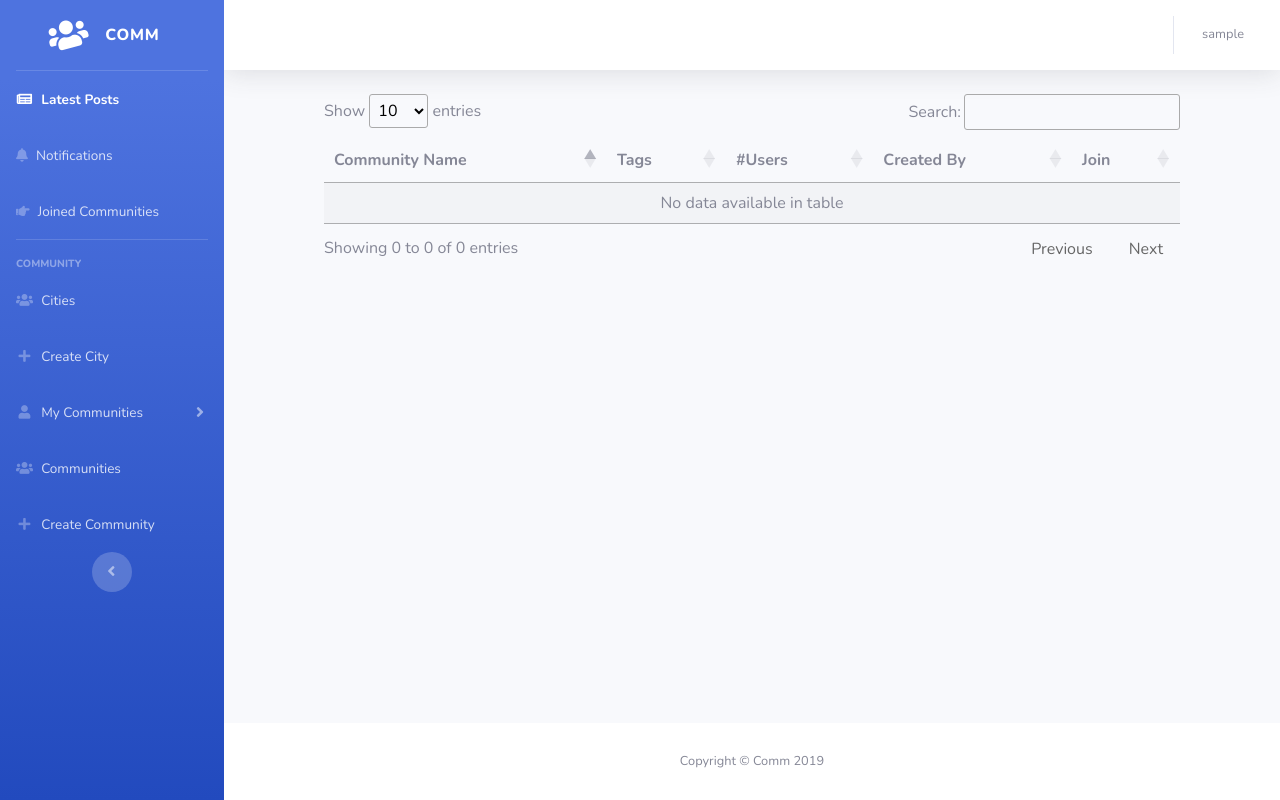
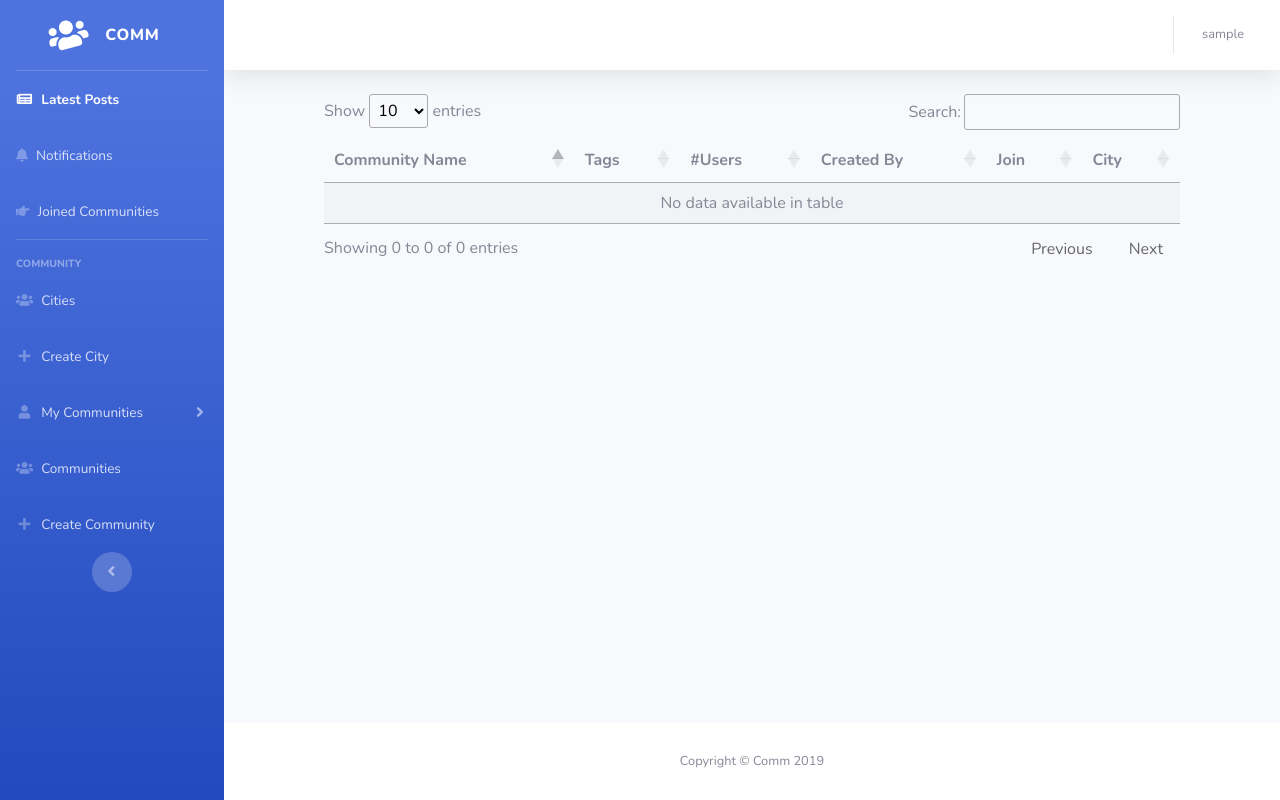
Before and after one commit to bengibaykal/swe574group1, a Django app: page /communites-list in a window 1280 px wide. Run offline with Django 3.2, Linux system fonts and the light colour scheme; the visitor is signed in with stand-in values (Sample User, id 1); data that the repository does not hold is empty; some libraries are stand-ins or nearby versions.

Commit message:
City column added to the Communities page - FE

```diff
--- a/cityapp/templates/user/communities.html
+++ b/cityapp/templates/user/communities.html
@@ -13,6 +13,7 @@
                 <th>#Users</th>
                 <th>Created By</th>
                 <th>Join</th>
+                <th>City</th>
 
             </tr>
             </thead>
@@ -28,6 +29,7 @@
                     {% else %}
                     <td>Joined</td>
                 {% endif %}
+                    <td>{{ comm.city_id }}</td>
                 </tr>
             {% endfor %}
             </tbody>
```
